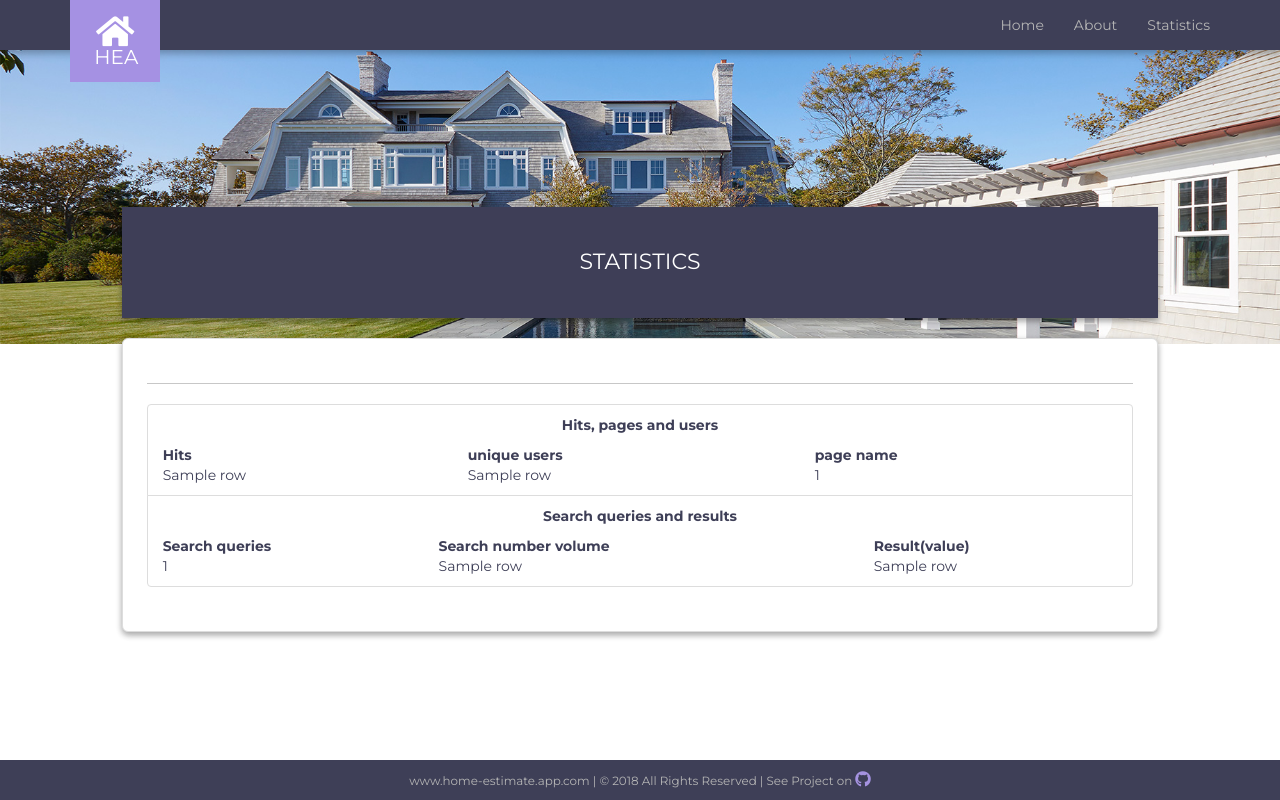
After one commit to huiyuandiknow/Home_Data_App, a Flask app: template templates/stats.html in a window 1280 px wide. The commit adds this page. Run offline with Flask 2, Linux system fonts and the light colour scheme; the template is opened without the code that fills it: most values are stand-ins (such as "Sample title", 1, 10 or a date in 2020); parts of the project's set-up code (start-up, migrations or seed data) failed here and were passed over; some libraries are stand-ins or nearby versions.

Commit message:
Statistics v.01 were completed

```diff
--- a/app.py
+++ b/app.py
@@ -1,9 +1,20 @@
+import os
+
+import jinja2
 from flask import render_template, request, redirect, url_for, session
 
 from cookies_session import ChunkedSecureCookieSessionInterface
 from data_handling import Results
 from flask_config import get_app
 from statistics import Statistics
+
+#import sys #debug
+
+
+
+template_dir = os.path.join(os.path.dirname(__file__), 'templates')
+jinja_env = jinja2.Environment(loader=jinja2.FileSystemLoader(template_dir), autoescape=True)
+
 
 app = get_app()
 file = None
@@ -68,7 +79,16 @@ def show_results():
 def about():
     # return Statistics.set_stats('ab', 'about.html', None, None)
     Statistics.set_stats('ab', 'about.html', None, None)
+    #Statistics.get_stats()
     return render_template('about.html')
+# Stats Page
+
+@app.route('/stats')
+def stats():
+    Statistics.set_stats('st', 'stats.html', None, None)
+    res = Statistics.get_stats()
+    template = jinja_env.get_template('stats.html')
+    return template.render(list1=res[0], list2=res[1])
 
 
 if __name__ == '__main__':
--- a/flask_config.py
+++ b/flask_config.py
@@ -5,7 +5,7 @@ from helper import dec
 
 
 def get_app():
-    app = Flask(__name__)
+    app = Flask(__name__, static_url_path='/static')
     app.config['SQLALCHEMY_DATABASE_URI'] = 'mysql+pymysql://user1:' + dec(
         'Nm7CVLX6fVhlA4kS') + '@67.215.253.70:3306/user1db1'
     # app.config['SQLALCHEMY_DATABASE_URI'] = 'mysql+pymysql://user1db1:123456@localhost:8889/user1db1'
@@ -17,4 +17,5 @@ def get_app():
     app.secret_key = 'homeapp'
     app.permanent_session_lifetime = 18000000
     app.session_cookie_name = "home_app"
+
     return app
--- a/templates/includes/_navbar.html
+++ b/templates/includes/_navbar.html
@@ -13,6 +13,7 @@
       <ul class="nav navbar-nav navbar-right">
         <li><a href="/">Home</a></li>
         <li><a href="/about">About</a></li>
+           <li><a href="/stats">Statistics</a></li>
       </ul>
     </div><!--/.nav-collapse -->
   </div>
--- /dev/null
+++ b/templates/stats.html
@@ -0,0 +1,120 @@
+<!DOCTYPE html>
+<html lang="en">
+<head>
+    <meta charset="UTF-8">
+    <meta name="viewport" content="width=device-width, initial-scale=1.0">
+    <meta http-equiv="X-UA-Compatible" content="ie=edge">
+    <title>Home Estimate Web App</title>
+
+    <link href="https://cdnjs.cloudflare.com/ajax/libs/bootstrap-select/1.12.4/css/bootstrap-select.css" rel="stylesheet" >
+    <link href="https://maxcdn.bootstrapcdn.com/bootstrap/3.3.7/css/bootstrap.min.css" rel="stylesheet" >
+    <link href="/static/css/style.css" rel="stylesheet">
+    <link href="https://fonts.googleapis.com/css?family=Montserrat:400,500,700" rel="stylesheet">
+    <link href="https://use.fontawesome.com/releases/v5.0.6/css/all.css" rel="stylesheet">
+
+</head>
+<body>
+
+
+    <!-- Include navbar on all pages -->
+    {% include 'includes/_navbar.html' %}
+
+
+    <div class="container-fluid">
+<div class="container-fluid section-results">
+    <div class="row page-bg">
+        <div class="col-lg-10 col-lg-offset-1">
+{#        <script type="text/javascript">#}
+{#            var zil = {{zil|tojson|safe}};#}
+{#            var zil_home = {{zil_home|tojson|safe}};#}
+{#            var res = {{res|tojson|safe}};#}
+{#        </script>#}
+
+
+
+            <div class="display-value">
+                <!-- <a href="/" class="btn btn-return btn-md btn-primary"><i class="fas fa-chevron-circle-left"></i> Return</a> -->
+                <p class="lead text-center text-uppercase">
+                    Statistics
+                </p>
+
+            </div>
+
+            <div class="well well-lg">
+
+        {#      <ul class="list-group">
+                    {% for result in results %}
+                        <li class="list-group-item">{{ result.price }}</li>
+                    {% endfor %}
+                </ul>
+        #}
+            <div class="text-results">
+
+                <hr>
+                <ul class="list-group">
+
+                       <li  class="list-group-item">
+                       <p class="result-details text-center"><strong>               Hits, pages and users</strong></p>
+                        <table style="width:100%">
+                            <tr>
+                            <th>     Hits        </th>
+                            <th>   unique users</th>
+                            <th>    page name</th>
+                            </tr>
+
+                        {% for row in list1 %}
+                          <tr>
+                            <td>{{ row[2] }}</td>
+                            <td>{{ row[1] }}</td>
+                            <td>{{ row[0] }}</td>
+                          </tr>
+                        {% endfor %}
+                        </table>
+                       </li>
+
+                        <li  class="list-group-item">
+                       <p class="result-details text-center"><strong>Search queries and results </strong></p>
+                        <table style="width:100%">
+                            <tr>
+                            <th>     Search queries        </th>
+                            <th>   Search number volume</th>
+                            <th>    Result(value)</th>
+                            </tr>
+
+                        {% for row in list2 %}
+                          <tr>
+                            <td>{{ row[0] }}</td>
+                            <td>{{ row[1] }}</td>
+                            <td>{{ row[2] }}</td>
+                          </tr>
+                        {% endfor %}
+                        </table>
+                       </li>
+
+                </ul>
+
+            </div>
+
+            </div><!-- /well -->
+
+            </div><!-- /well -->
+
+        </div><!-- row -->
+    <div><!-- row -->
+</div><!-- /container -->
+
+    </div>
+    </div>
+
+    <!-- Include Footer on all pages -->
+    {% include 'includes/_footer.html' %}
+
+
+    <script src="https://cdnjs.cloudflare.com/ajax/libs/jquery/3.3.1/jquery.min.js"></script>
+    <script src="/static/js/main.js"></script>
+    <script src="https://maxcdn.bootstrapcdn.com/bootstrap/3.3.7/js/bootstrap.min.js"></script>
+    <script src="https://cdnjs.cloudflare.com/ajax/libs/bootstrap-select/1.12.4/js/bootstrap-select.min.js"></script>
+
+
+</body>
+</html>
```
Also changed, not shown: statistics.py (+23 -3 lines), statistics_db_model.py (+22 -42 lines).
